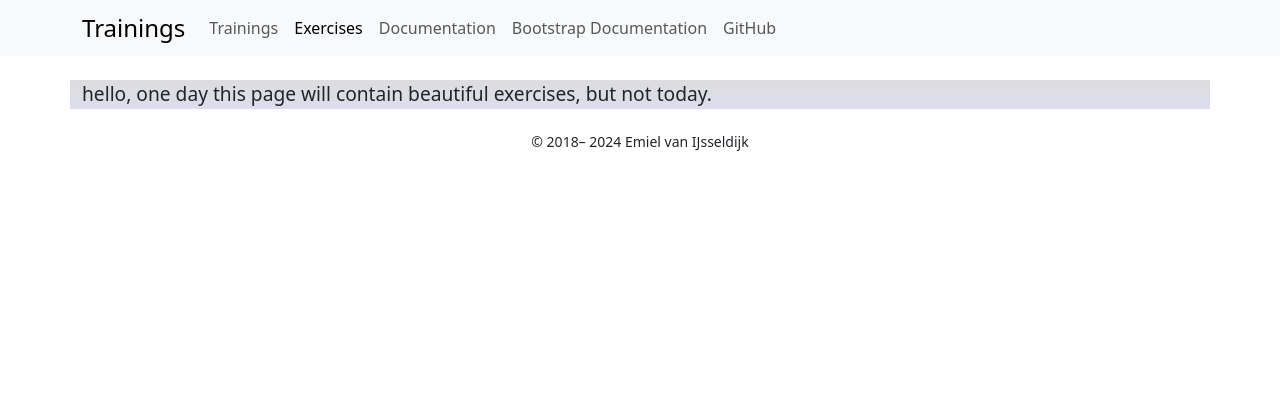
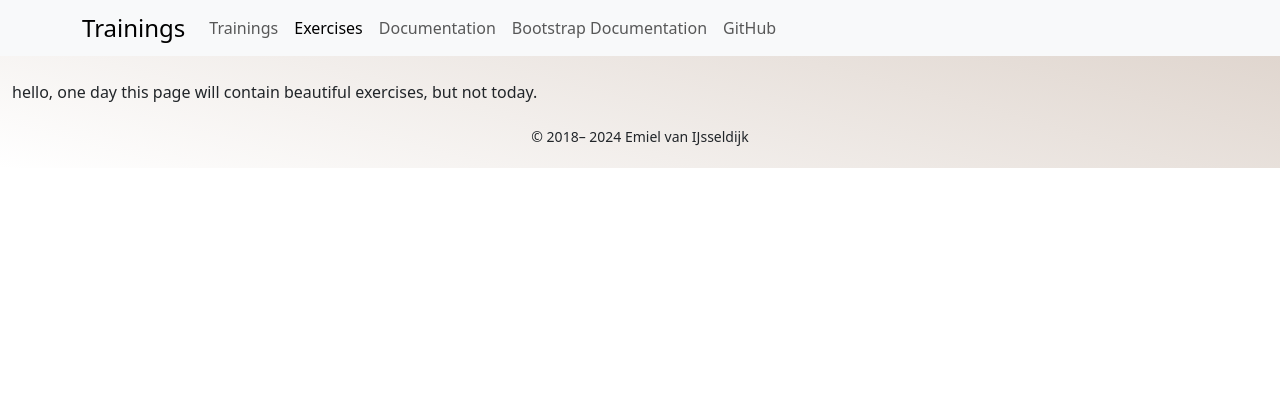
Before and after one commit to mielski/volleyapp, a Flask app: page /view_exercices in a window 1280 px wide. Shown: the top 420 px of the page. Run offline with Flask 3, Linux system fonts and the light colour scheme; parts of the project's set-up code (start-up, migrations or seed data) failed here and were passed over; some libraries are stand-ins or nearby versions.

Commit message:
adding background for better visual of the form adding container in div

```diff
--- a/static/custom.css
+++ b/static/custom.css
@@ -13,11 +13,16 @@
 }
 
 form.title:hover {
-    border: gray 1px solid;
+    border: 1px solid black;
 }
 
-main {
-    background-image: linear-gradient(#ddd, #dde);;
-    font-size: 1.2rem;
+body {
+    background-image: linear-gradient(15deg, #ffffff, #dcd1c9);
+    background-repeat: no-repeat;
+    font-size: 1rem;
 
 }
+
+.card {
+    transition: inherit;
+}
--- a/templates/base.html
+++ b/templates/base.html
@@ -49,9 +49,11 @@
   </div>
 </nav>
 
-<main class="container">
+<main>
+  <div class="container-xxl">
   {{ render_messages(container=False, dismissible=True, dismiss_animate=True) }}
   {% block content %}{% endblock %}
+  </div>
 </main>
 
 <footer class="text-center">
```
